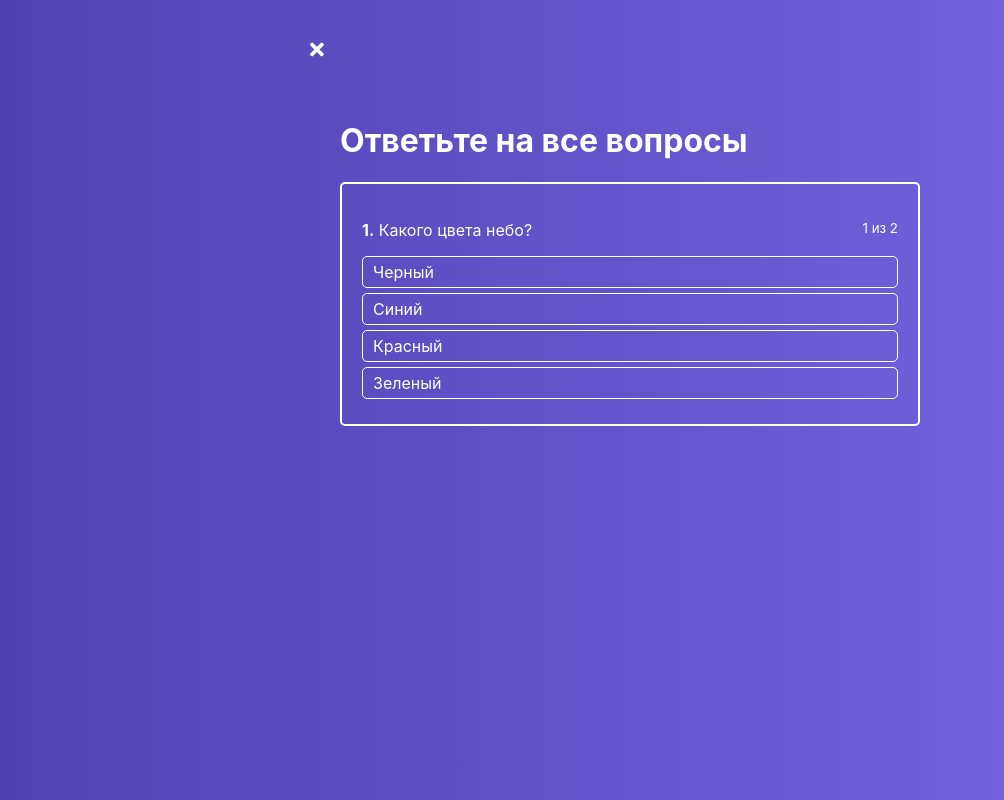
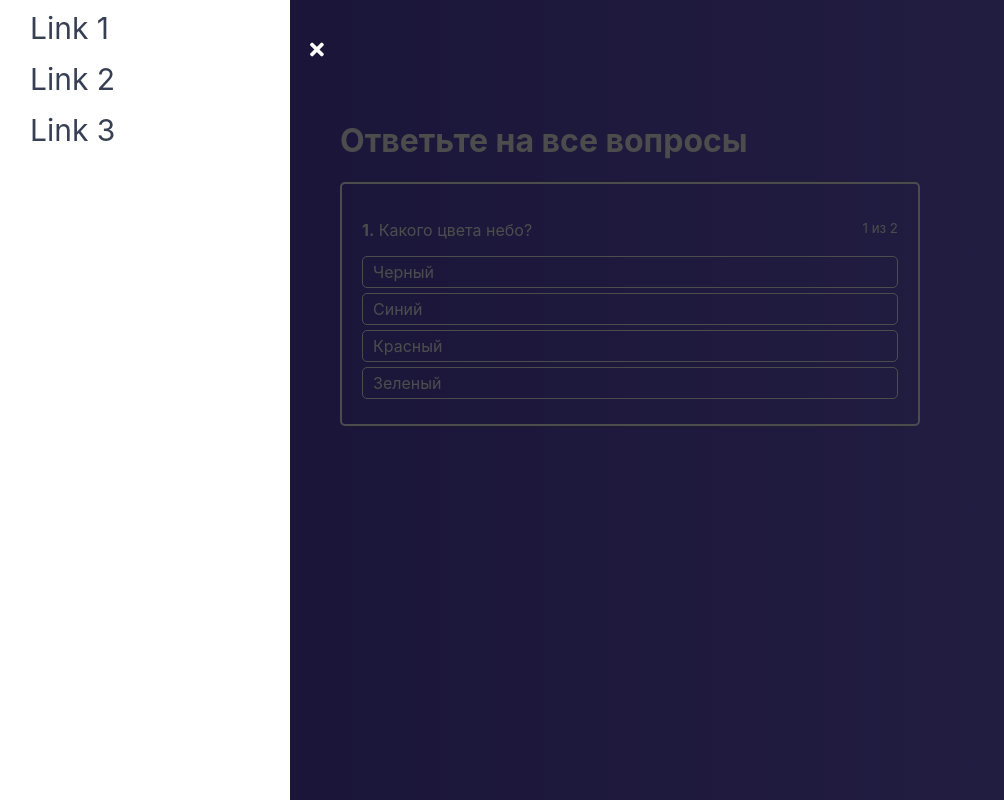
Before and after one commit to VertoBrat/second-react, a React app: page / in a window 1280 px wide. Both pictures are taken after a click on the icon 48 px from the left and 50 px from the top of the page. Shown: the whole page, without its empty margins (10-1014 px from the left). Built offline with nearby package versions, Linux system fonts and the light colour scheme.

Commit message:
backDrop adding

```diff
--- /dev/null
+++ b/src/components/Navigation/Drawer/Drawer.js
@@ -0,0 +1,41 @@
+import React, {Component} from "react";
+import classes from './Drawer.module.css'
+import BackDrop from "../../UI/BackDrop/BackDrop";
+
+const links = [
+    1, 2, 3
+]
+
+class Drawer extends Component {
+
+    renderLinks() {
+        return links.map((link, index) => {
+            return (
+                <li key={index}>
+                    <a>Link {link}</a>
+                </li>
+            )
+        })
+    }
+
+    render() {
+        const cls = [classes.Drawer]
+        if (this.props.isOpen) {
+
+        } else {
+            cls.push(classes.close)
+        }
+        return (
+            <React.Fragment>
+            <nav className={cls.join(' ')}>
+                <ul>
+                    {this.renderLinks()}
+                </ul>
+            </nav>
+                { this.props.isOpen ? <BackDrop onClick={this.props.onClose}/> : null }
+            </React.Fragment>
+        )
+    }
+}
+
+export default Drawer
--- /dev/null
+++ b/src/components/Navigation/Drawer/Drawer.module.css
@@ -0,0 +1,41 @@
+.Drawer {
+    background: #fff;
+    position: fixed;
+    left: 0;
+    bottom: 0;
+    top: 0;
+    box-sizing: border-box;
+    width: 80%;
+    max-width: 300px;
+    padding: 10px 20px;
+    transform: translateX(0px);
+    transition: transform .22s ease-in;
+    z-index: 90;
+}
+
+.Drawer.close {
+    transform: translateX(-300px);
+}
+
+.Drawer ul {
+    list-style: none;
+    margin: 0;
+    padding: 0;
+}
+
+.Drawer ul li {
+    margin-bottom: 15px;
+}
+
+.Drawer ul li a {
+    color: #363f54;
+    position: relative;
+    font-size: 30px;
+    text-decoration: none;
+    background-color: #fff;
+    padding: 0 20px 10px 20px;
+}
+
+.Drawer ul li a:hover .active {
+    color: #2884f6;
+}
--- /dev/null
+++ b/src/components/UI/BackDrop/BackDrop.js
@@ -0,0 +1,10 @@
+import React from "react";
+import classes from './BackDrop.module.css'
+
+const BackDrop = props => {
+    return(
+        <div className={classes.BackDrop} onClick={props.onClick} />
+    )
+}
+
+export default BackDrop
--- /dev/null
+++ b/src/components/UI/BackDrop/BackDrop.module.css
@@ -0,0 +1,9 @@
+.BackDrop {
+    z-index: 50;
+    background: rgba(0, 0 , 0, .7);
+    position:fixed;
+    top: 0;
+    left: 0;
+    right: 0;
+    bottom: 0;
+}
--- a/src/hoc/Layout/Layout.js
+++ b/src/hoc/Layout/Layout.js
@@ -1,6 +1,7 @@
 import {Component} from "react";
 import classes from './Layout.module.css'
 import MenuToggle from "../../components/Navigation/MenuToggle/MenuToggle";
+import Drawer from "../../components/Navigation/Drawer/Drawer";
 
 class Layout extends Component {
 
@@ -14,9 +15,20 @@
         })
     }
 
+    onCloseHandler = () => {
+        this.setState({
+            menu: false
+        })
+    }
+
     render() {
         return (
             <div className={classes.Layout}>
+
+                <Drawer
+                    isOpen={this.state.menu}
+                    onClose={this.onCloseHandler}
+                />
                 <MenuToggle
                     isOpen={this.state.menu}
                     onToggle={this.onToggleHandler}
```
